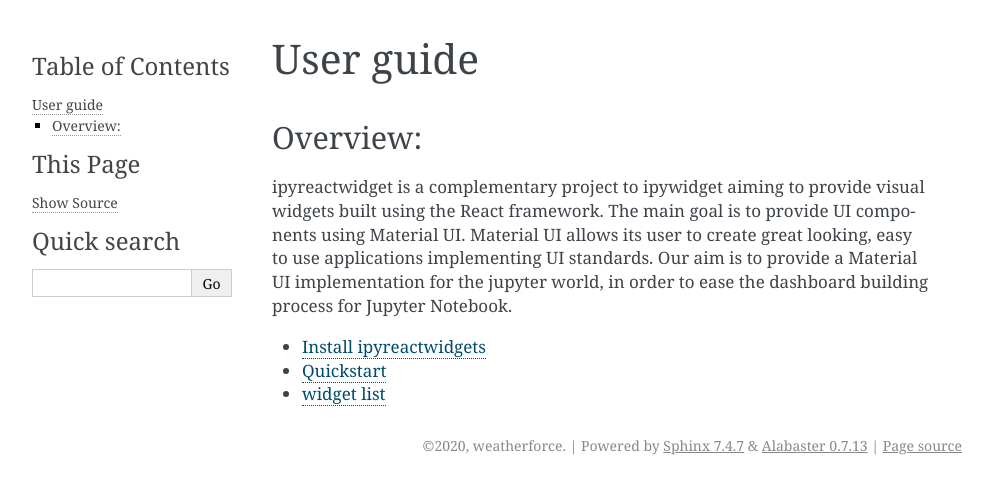
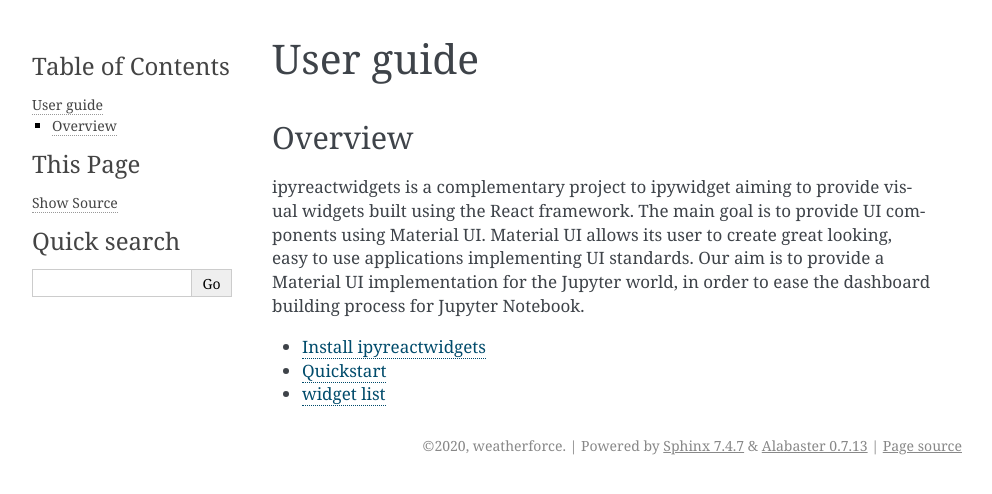
Before and after one commit to weatherforce/ipyreact, a Sphinx documentation site: the page built from docs/source/user-guide.rst, in a window 1280 px wide. Shown: the top 494 px of the page, without its empty margins (148-1140 px from the left). Built offline with Sphinx 7.4.7, drawn with Linux system fonts in a browser that asks for light colours; pages that are not in the unit, such as notebooks, are missing from menus.

Commit message:
Spell project name consistently

```diff
--- a/docs/source/conf.py
+++ b/docs/source/conf.py
@@ -17,7 +17,7 @@
 
 # -- Project information -----------------------------------------------------
 
-project = 'ipyreactwidget'
+project = 'ipyreactwidgets'
 copyright = '2020, weatherforce'
 author = 'weatherforce'
 
--- a/docs/source/index.rst
+++ b/docs/source/index.rst
@@ -1,10 +1,10 @@
-.. ipyreactwidget documentation master file, created by
+.. ipyreactwidgets documentation master file, created by
    sphinx-quickstart on Tue May 19 17:15:19 2020.
    You can adapt this file completely to your liking, but it should at least
    contain the root `toctree` directive.
 
-Welcome to ipyreactwidget's documentation!
-==========================================
+ipyreactwidgets
+===============
 
 .. toctree::
    :maxdepth: 2
--- a/docs/source/user-guide.rst
+++ b/docs/source/user-guide.rst
@@ -1,11 +1,12 @@
 User guide
 ==========
 
-Overview:
----------
-ipyreactwidget is a complementary project to ipywidget aiming to provide visual widgets built using the React framework.
+Overview
+--------
+
+ipyreactwidgets is a complementary project to ipywidget aiming to provide visual widgets built using the React framework.
 The main goal is to provide UI components using Material UI. Material UI allows its user to create great looking, easy
-to use applications implementing UI standards. Our aim is to provide a Material UI implementation for the jupyter world,
+to use applications implementing UI standards. Our aim is to provide a Material UI implementation for the Jupyter world,
 in order to ease the dashboard building process for Jupyter Notebook.
 
 .. toctree::
```
Also changed, not shown: docs/source/cookiecutter.md (+1 -1 lines), docs/source/make-a-widget.md (+1 -1 lines).
